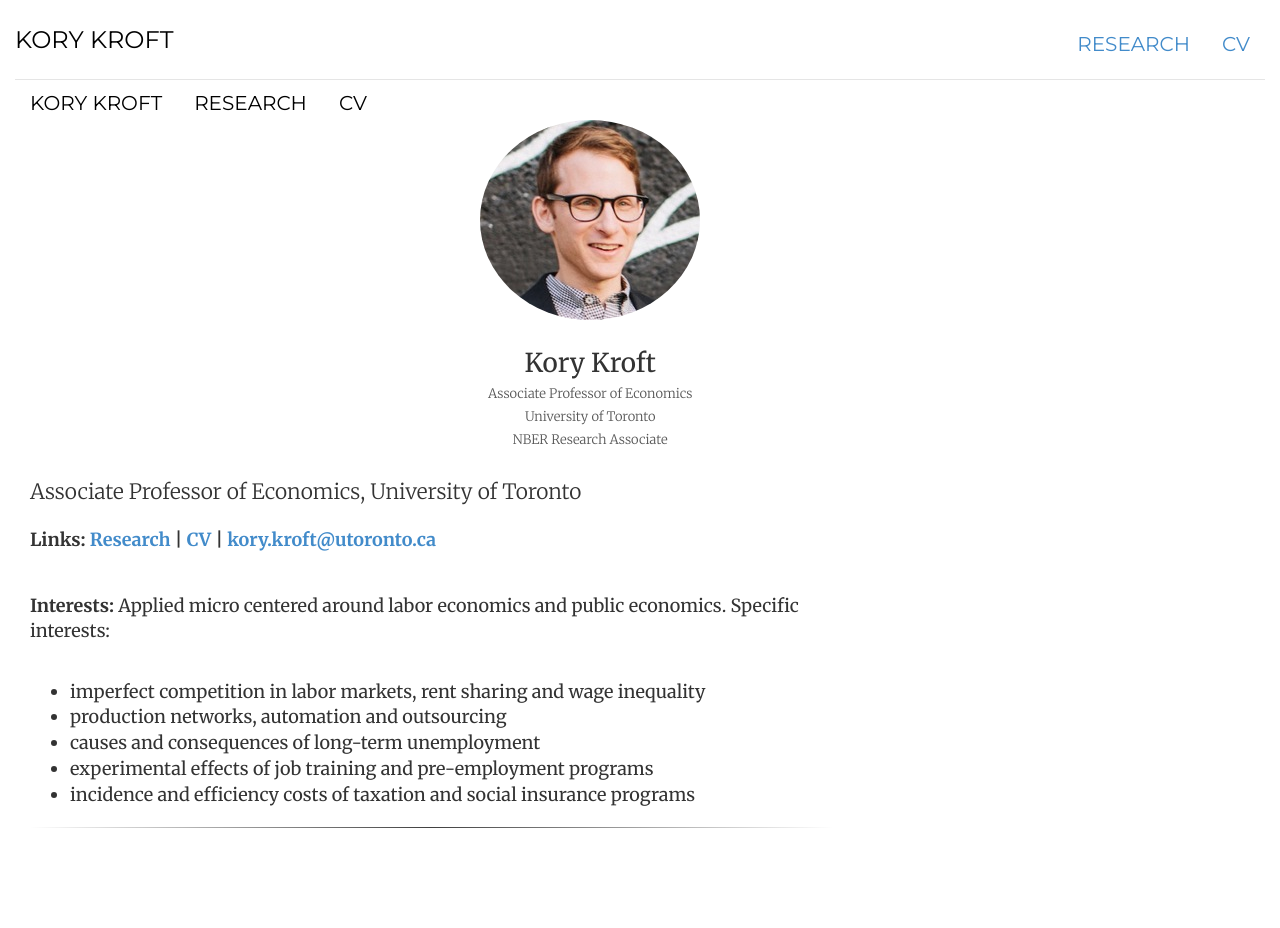
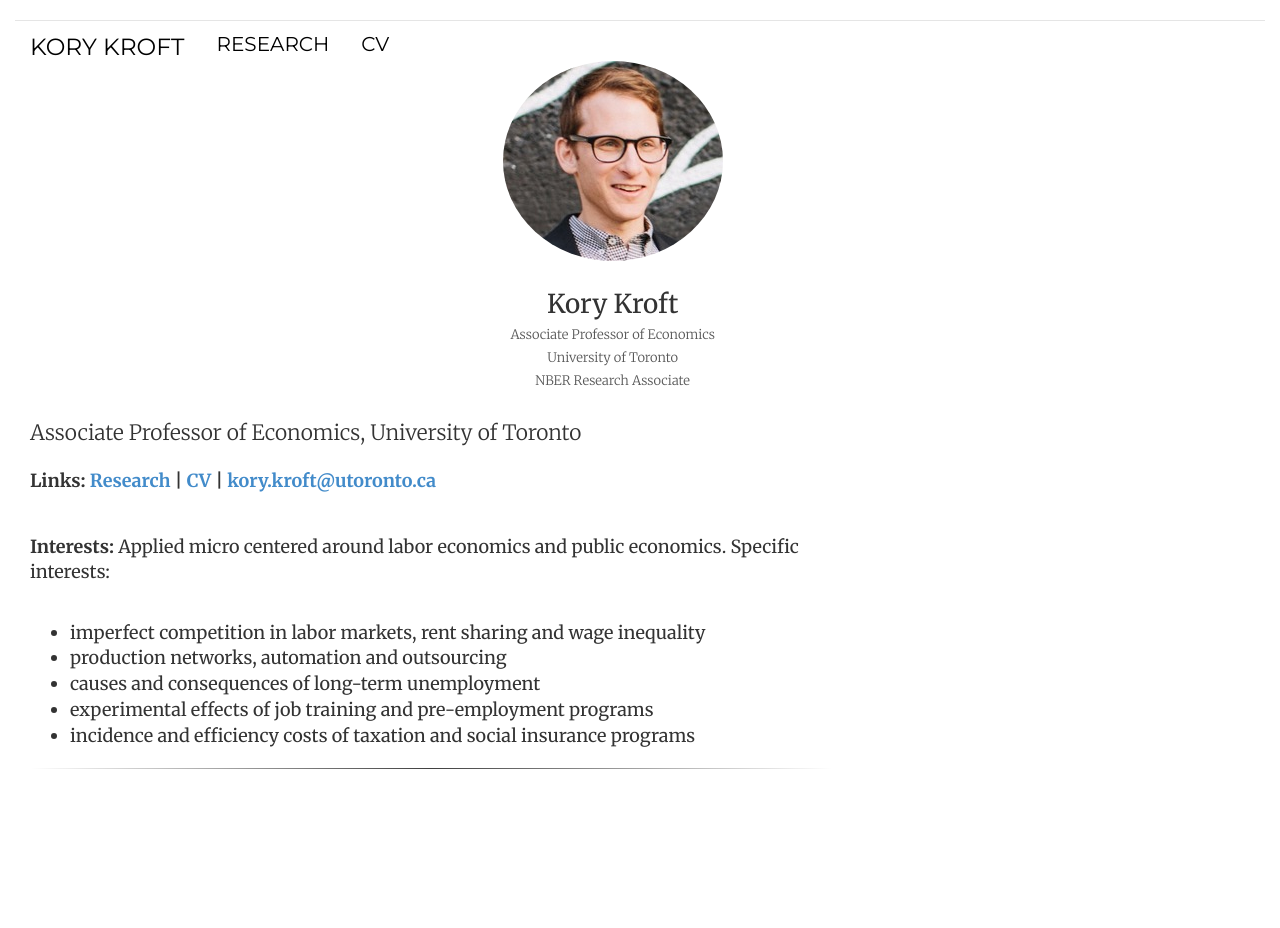
Before and after one commit to korykroft/korykroft.github.io, a Jekyll site: the page built from index.html, in a window 1280 px wide. Built offline with Jekyll 4.4.1, drawn with Linux system fonts in a browser that asks for light colours; after the commit the page ends 900 px from its top, so only the background shows below that.

Commit message:
Update header.html

```diff
--- a/_includes/header.html
+++ b/_includes/header.html
@@ -1,11 +1,6 @@
 <div class="header">
-	<ul class="nav nav-pills pull-right">
-		<li class="{{ page.cv }}"><a href="/research" title="Research">Research</a></li>
-		<li class="{{ page.cv }}"><a href="/cv/resume_1.pdf" title="CV">CV</a></li>
-	</ul>
-	<h3 class="text-muted"><a href="/">Kory Kroft</a></h3>
 	<ul class="nav nav-pills pull-left">
-		<li class="{{ page.cv }}"><a href="/" style="text-decoration: none; color: #000000;">Kory Kroft</a></li>
+		<li class="{{ page.cv }}"><a href="/" style="text-decoration: none; color: #000000; font-size:1.17em">Kory Kroft</a></li>
 		<li class="{{ page.cv }}"><a href="/research" title="Research" style="text-decoration: none; color: #000000;">Research</a></li>
 		<li class="{{ page.cv }}"><a href="/cv/resume_1.pdf" title="CV" style="text-decoration: none; color: #000000;">CV</a></li>
 	</ul>
```
